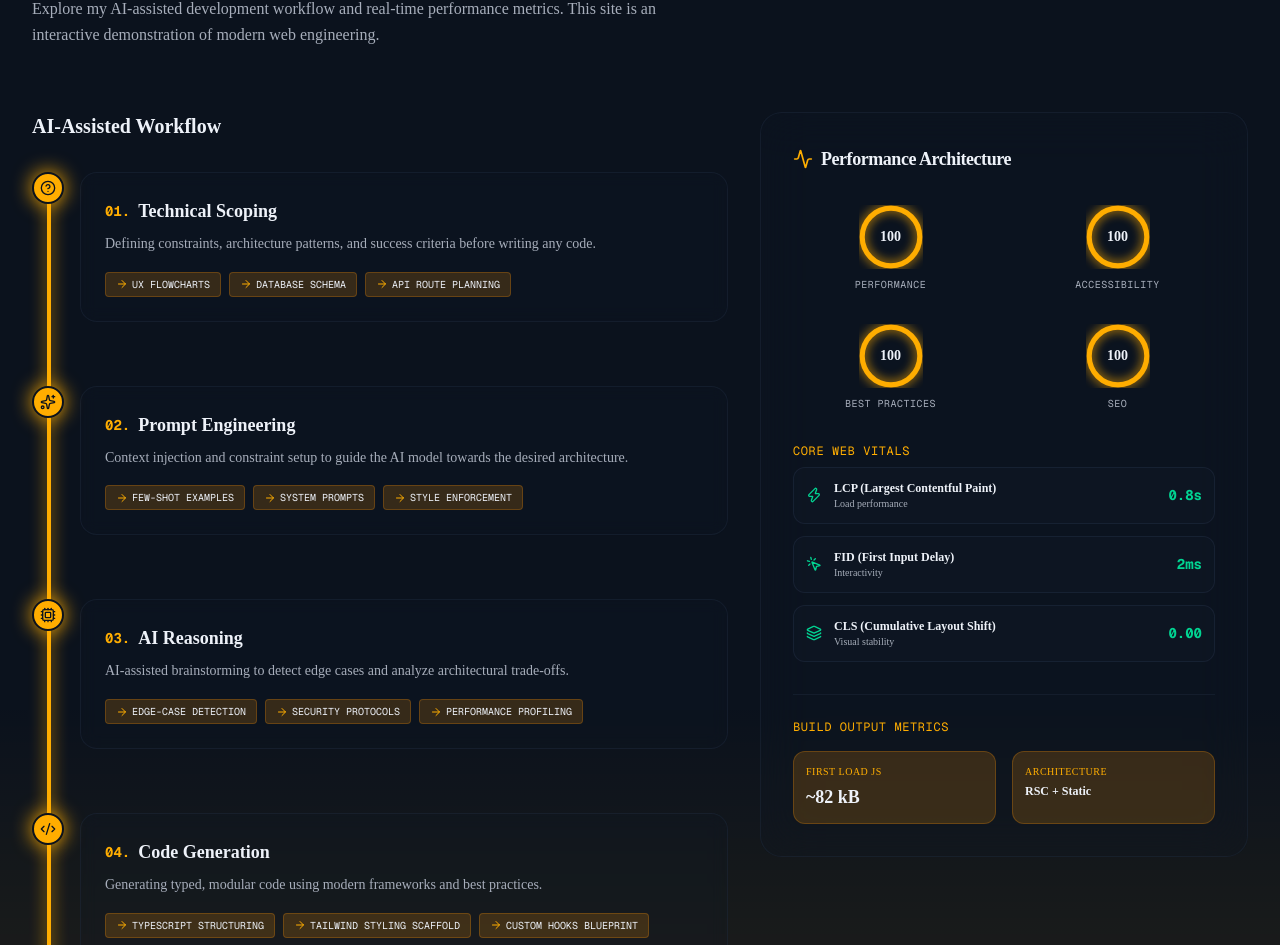
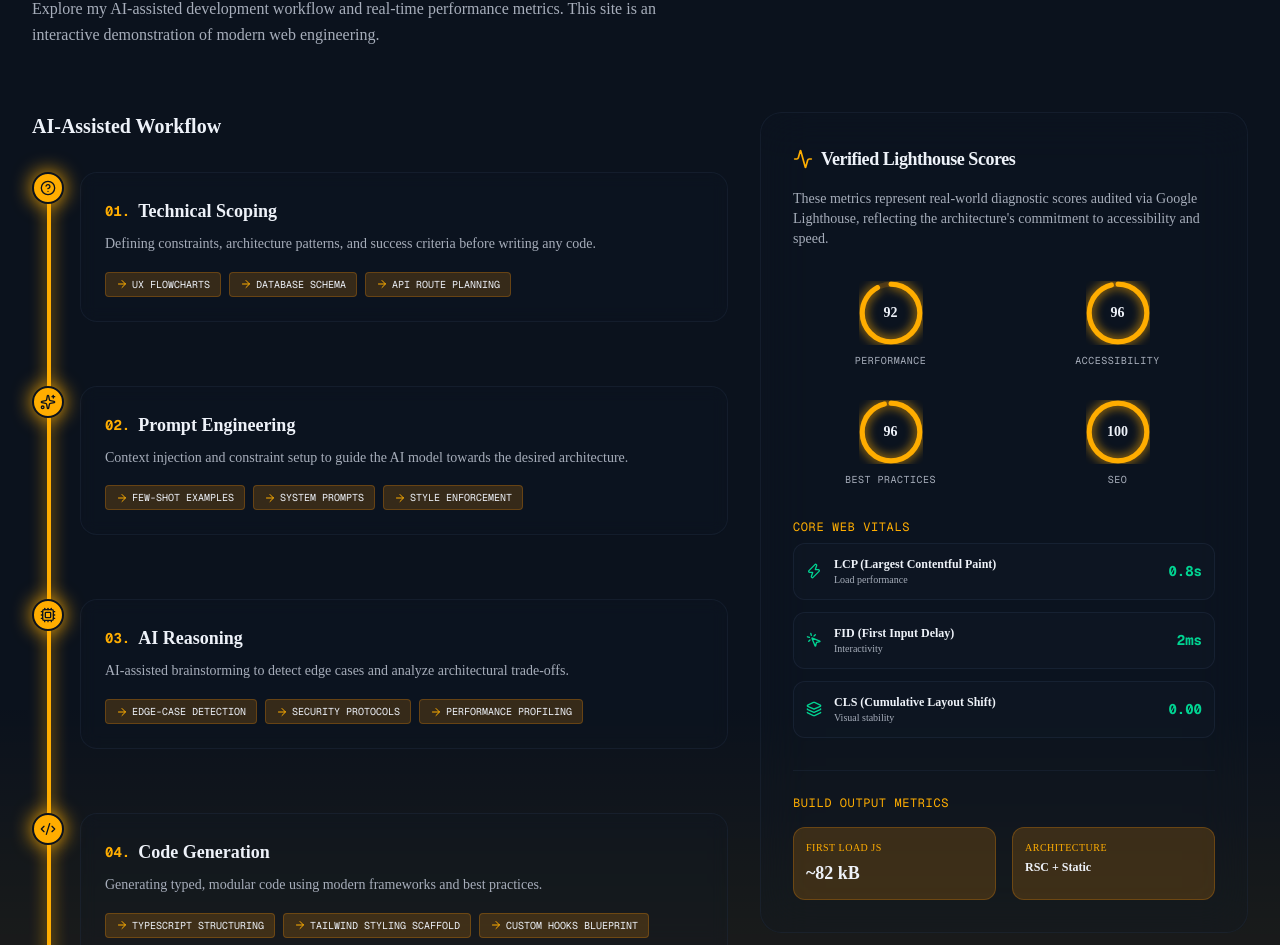
Before and after one commit to Saadi-Creative/my-Portfolio, a Next.js app: page / in a window 1280 px wide. Shown: the part 2230-3175 px from the top of the page. Built offline with nearby package versions, Linux system fonts and the light colour scheme.

Commit message:
Update Performance Dashboard with verified Lighthouse scores

```diff
--- a/components/sections/skills-lab.tsx
+++ b/components/sections/skills-lab.tsx
@@ -104,15 +104,20 @@ function CircularProgress({ value, label, delay }: { value: number; label: strin
 function PerformanceDashboard() {
   return (
     <div className="bg-card/20 border border-border/40 rounded-2xl p-6 lg:p-8 backdrop-blur-xl">
-      <div className="flex items-center gap-2 mb-8">
-        <Activity className="h-5 w-5 text-section" />
-        <h3 className="text-lg font-bold text-foreground tracking-tight">Performance Architecture</h3>
+      <div className="flex flex-col mb-8">
+        <div className="flex items-center gap-2 mb-4">
+          <Activity className="h-5 w-5 text-section" />
+          <h3 className="text-lg font-bold text-foreground tracking-tight">Verified Lighthouse Scores</h3>
+        </div>
+        <p className="text-sm text-muted-foreground">
+          These metrics represent real-world diagnostic scores audited via Google Lighthouse, reflecting the architecture's commitment to accessibility and speed.
+        </p>
       </div>
 
       <div className="grid grid-cols-2 gap-8 mb-8">
-        <CircularProgress value={100} label="Performance" delay={0.1} />
-        <CircularProgress value={100} label="Accessibility" delay={0.2} />
-        <CircularProgress value={100} label="Best Practices" delay={0.3} />
+        <CircularProgress value={92} label="Performance" delay={0.1} />
+        <CircularProgress value={96} label="Accessibility" delay={0.2} />
+        <CircularProgress value={96} label="Best Practices" delay={0.3} />
         <CircularProgress value={100} label="SEO" delay={0.4} />
       </div>
 
```
